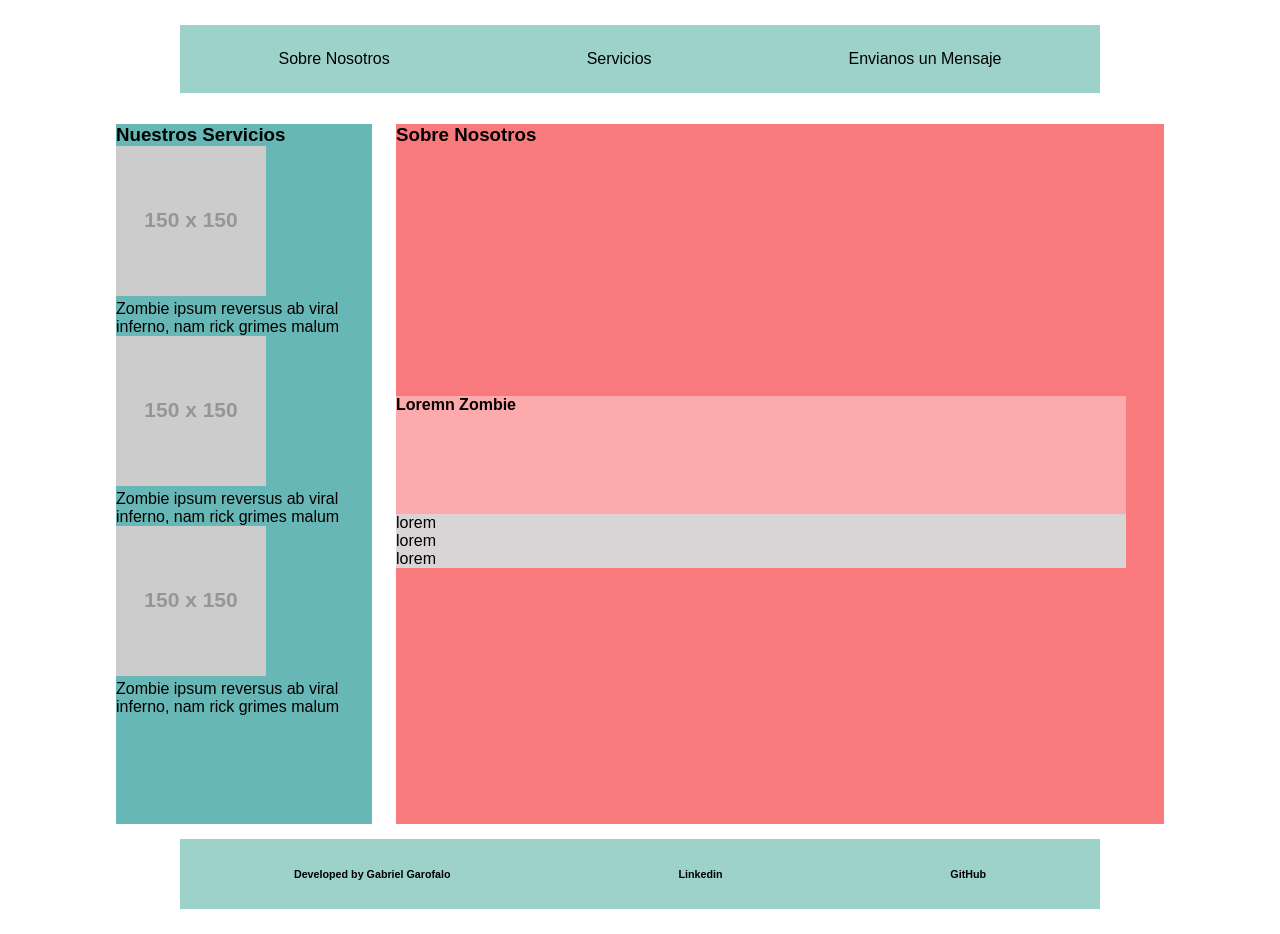
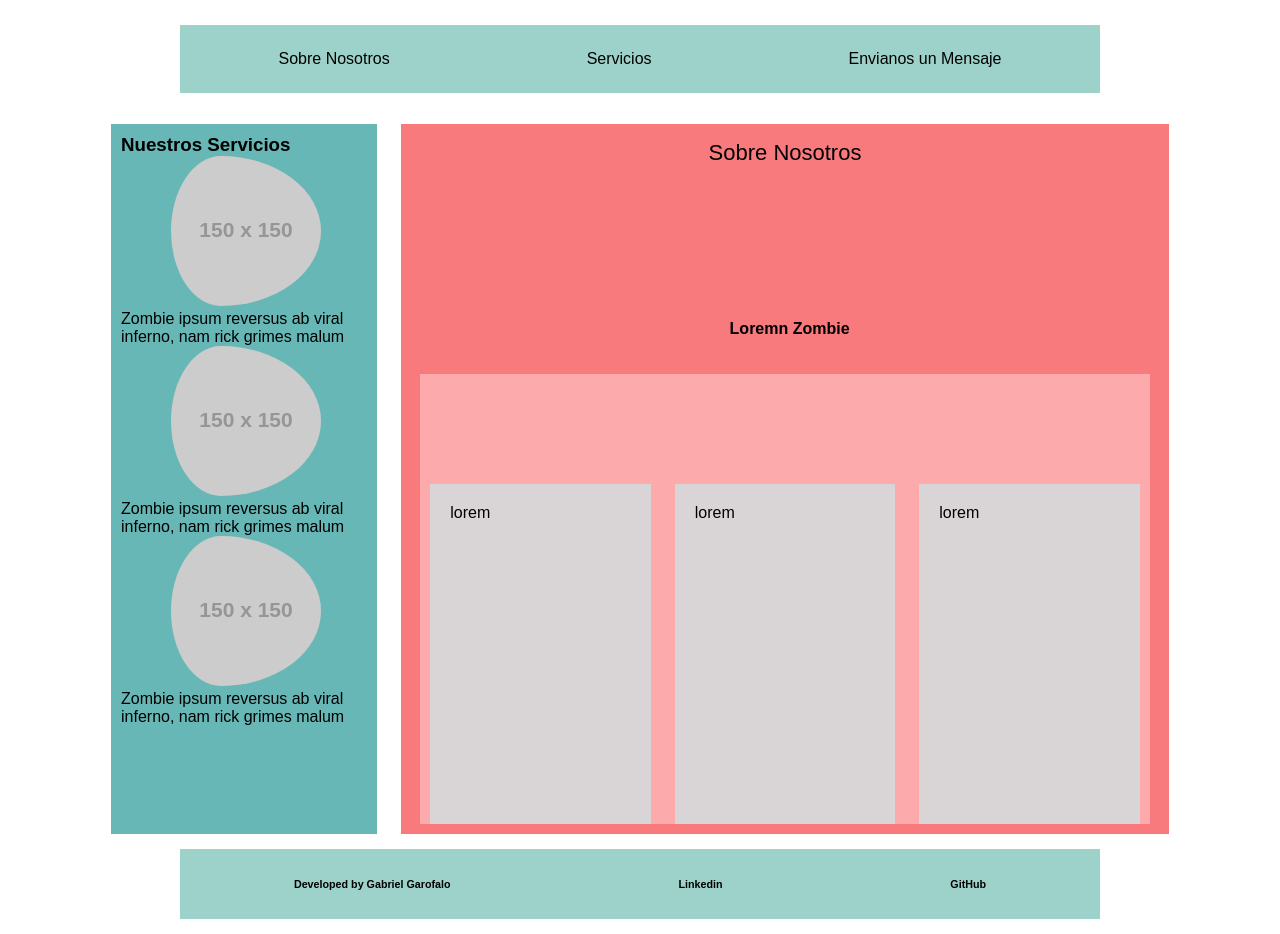
Before and after one commit to xweret/Flex, a plain HTML site: page index.html in a window 1280 px wide. Drawn offline with Linux system fonts and the light colour scheme; placeholder pictures from the web are drawn by us.

Commit message:
MediaQ al 30%

```diff
--- a/index.html
+++ b/index.html
@@ -34,13 +34,13 @@
 
                   <div class="imagen-segunda">
 
-                     <img src="https://via.placeholder.com/150C/O https://placeholder.com/ alt="" srcset="">
+                     <img src="https://via.placeholder.com/150C/O https://placeholder.com/ alt=" srcset="">
                      <p class="primerparrafo">Zombie ipsum reversus ab viral inferno, nam rick grimes malum</p>
                  </div>
 
                     <div class="imagen-imagentercera">
 
-                     <img src="https://via.placeholder.com/150C/O https://placeholder.com/ alt="" srcset="">
+                     <img src="https://via.placeholder.com/150C/O https://placeholder.com/ alt=" srcset="">
                       <p class="primerparrafo">Zombie ipsum reversus ab viral inferno, nam rick grimes malum</p>
                      </div>
 
--- a/style.css
+++ b/style.css
@@ -30,6 +30,8 @@ li {
     gap: 1.5rem;
     justify-content: center;
     font-family: Arial, Helvetica, sans-serif;
+    flex-wrap: wrap;
+
 }
 
 .servicios {
@@ -38,16 +40,18 @@ li {
     width: 20%;
     height: 700px;
     margin-top: 1rem;
+    flex-direction: column;
+    justify-content: center;
+    padding-top: 10px;
+    padding-left: 10px;
 
 }
 
+img {
 
-
-.lado2 {
-    background-color: #f87a7d;
-    width: 60%;
-    margin-top: 1rem;
-    justify-content: center;
+    border-radius: 50%;
+    align-items: center;
+    padding-left: 50px;
 
 }
 
@@ -69,25 +73,94 @@ h6 {
 
         }
 
+              /* padre del padre  */
+
+        .lado2 {
+            background-color: #f87a7d;
+            width: 60%;
+            margin-top: 1rem;
+            justify-content: center;
+            display: flex;
+
+        }
+
+            /* padre del padre  */
+
+
     .padre {
         background-color: #fdaaad;
         align-items: center;
         width: 95%;
         margin-top: 250px;
         align-items: center;
-        justify-content: center;
+        justify-content: space-between;
+        display: flex;
+        margin-bottom: 10px;
+        gap: 1.5rem;
+        align-items: flex-end;
+        ;
 
     }
 
     .hijo1  {
         background-color:#d9d5d7;
-        margin-top: 100px;
+        width: 300px;
+        height: 300px;
+        margin-left: 10px;
+        padding: 20px;
+
+
     }
 
     .hijo2  {
         background-color:#d9d5d7;
+        width: 300px;
+        height: 300px;
+        padding: 20px;
     }
 
     .hijo3  {
         background-color:#d9d5d7;
+        width: 300px;
+        height: 300px;
+        padding: 20px;
+        margin-right: 10px;
+
     }
+
+    .textopadre {
+        position: absolute;
+        top: 40%;
+        left: 57%;
+    }
+
+    .titulo {
+        position: absolute;
+        padding-top: 1rem;
+        font-size: 22px;
+        font-weight: 500;
+
+    }
+
+
+   @media screen and (max-width: 1032px) {
+       * {
+       flex-direction: column;
+       }
+
+       .servicios {
+           flex-wrap: wrap;
+           width: 90%;
+
+       }
+
+       main {
+           justify-content: center;
+           padding: 10px
+       }
+
+       .textopadre {
+           display: none;
+       }
+
+   }
```
